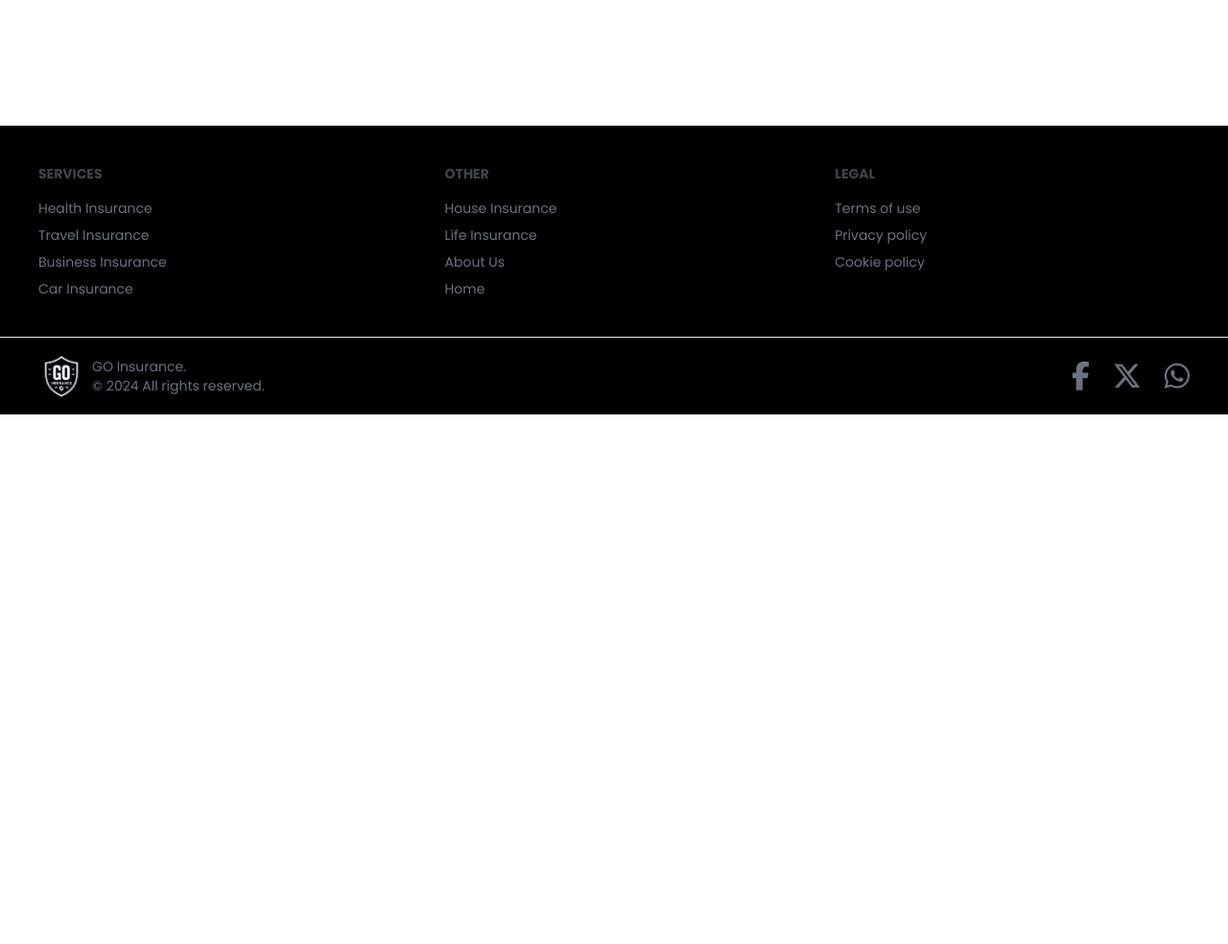
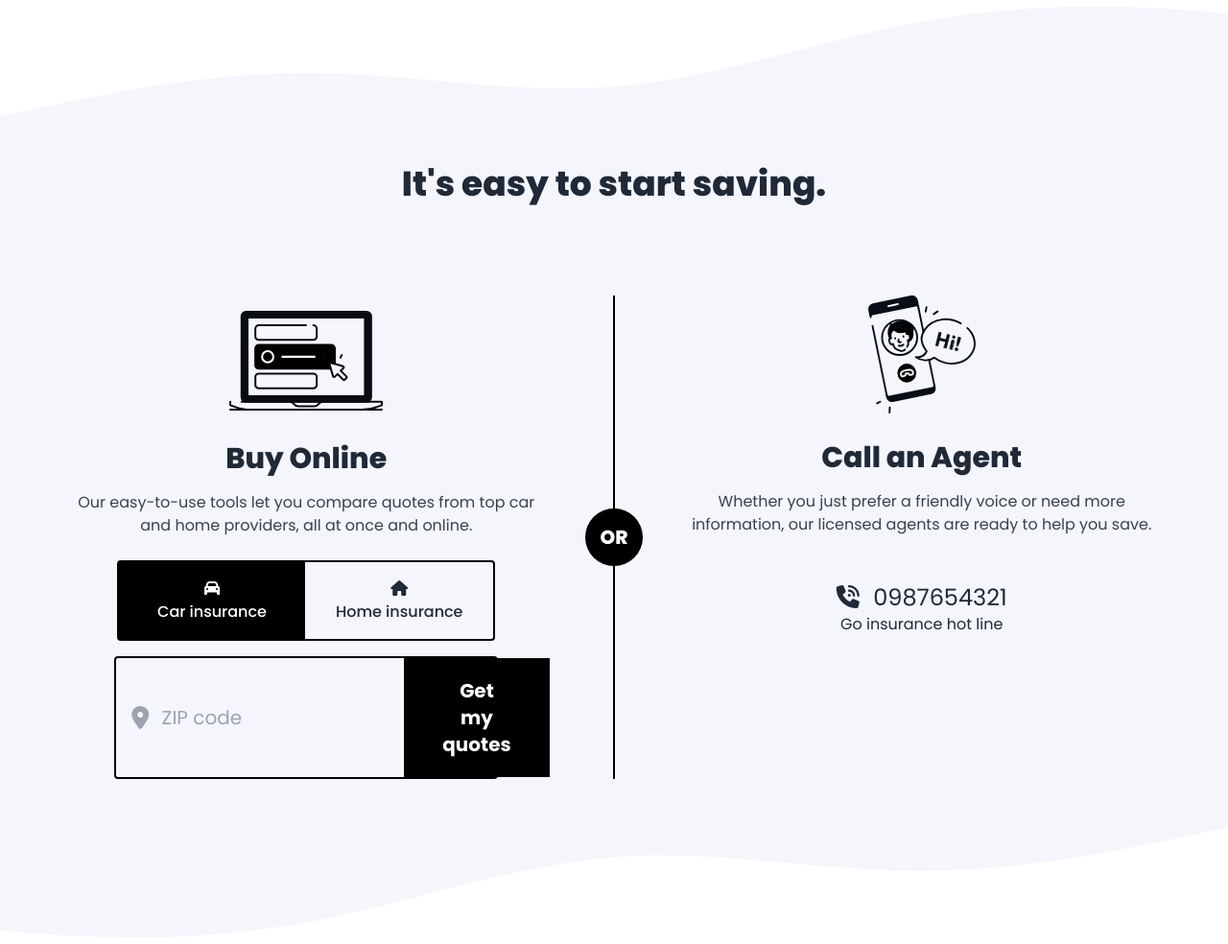
Before and after one commit to safinxr/bw-insurance, a plain HTML site: page index.html in a window 1280 px wide. Shown: the part 637-1621 px from the top of the page at 96% size. Before the commit the page ends 1069 px from the top, so only its background shows below. Drawn offline with nearby package versions, Linux system fonts and the light colour scheme; files whose address does not match are found by name.

Commit message:
It's easy to start saving section done

```diff
--- a/index.html
+++ b/index.html
@@ -36,6 +36,7 @@
       crossorigin="anonymous"
     ></script>
   </head>
+
   <body>
     <noscript
       ><iframe
@@ -155,16 +156,108 @@
 
     <!-- =========== Hero section ========== -->
     <header class="max-w-6xl mx-auto flex items-center">
-        <div class="flex-1">
-            <h1 class="text-5xl font-black leading-[1.4] uppercase">Insurance Coverage for Every Aspect of Your Life</h1>
-            <p class="text-lg mt-4 text-justify mr-4">We offers a large range of premium insurance packages at affordable prices. Start an online quote or have a representative call you back. It’s that simple.</p>
-            <button class="bg-black px-6 py-2 rounded text-white font-medium mt-8">Let's Get Started</button>
-            <button class="bg-black px-8 py-2 rounded text-white font-medium mt-8 ms-6">Get A Quote</button>
+      <div class="flex-1">
+        <h1 class="text-5xl font-black leading-[1.4] uppercase">
+          Insurance Coverage for Every Aspect of Your Life
+        </h1>
+        <p class="text-lg mt-4 text-justify mr-4">
+          We offers a large range of premium insurance packages at affordable
+          prices. Start an online quote or have a representative call you back.
+          It’s that simple.
+        </p>
+        <button class="bg-black px-6 py-2 rounded text-white font-medium mt-8">
+          Let's Get Started
+        </button>
+        <button
+          class="bg-black px-8 py-2 rounded text-white font-medium mt-8 ms-6"
+        >
+          Get A Quote
+        </button>
+      </div>
+      <div class="flex-1">
+        <img src="assets/image/home-banner.jpg" alt="" />
+      </div>
+    </header>
+
+    <main>
+      <!-- ========= It's easy to start saving ======== -->
+      <section class="">
+        <img src="assets/image/wt.svg" alt="" />
+        <div class="bg-[#f5f5fc]">
+          <div class="max-w-6xl mx-auto">
+            <h1 class="text-4xl font-black text-center pb-24">
+              It's easy to start saving.
+            </h1>
+            <!-- =======content box====== -->
+            <div class="grid grid-cols-11 gap-6">
+              <div class="col-span-5 flex flex-col items-center">
+                <img class="w-40 mt-4" src="assets/image/computer.svg" alt="" />
+                <h3 class="font-black mt-8 text-3xl">Buy Online</h3>
+                <p class="mt-4 text-center text-gray-700">
+                  Our easy-to-use tools let you compare quotes from top car and
+                  home providers, all at once and online.
+                </p>
+                <!-- From -->
+                <div class="flex border-2 border-black mt-6 rounded">
+                  <div
+                    class="py-4 px-8 text-center font-medium text-white bg-black"
+                  >
+                    <i class="fa-solid fa-car"></i>
+                    <p class="px-2">Car insurance</p>
+                  </div>
+                  <div class="py-4 px-8 text-center font-medium">
+                    <i class="fa-solid fa-house"></i>
+                    <p>Home insurance</p>
+                  </div>
+                </div>
+                <!-- ============ -->
+                <div
+                  class="flex border-2 border-black rounded w-[400px] justify-between mt-4"
+                >
+                  <div class="flex items-center gap-2 ">
+                    <i
+                      class="fa-solid fa-location-dot text-2xl ms-4 text-gray-400"
+                    ></i>
+                    <input
+                      class="bg-transparent outline-none text-xl"
+                      type="text"
+                      placeholder=" ZIP code"
+                    />
+                  </div>
+                  <button
+                    class="font-bold text-xl flex gap-2 items-center -ms-32 text-white bg-black px-10 py-5"
+                  >
+                    Get my quotes</i>
+                  </button>
+                </div>
+              </div>
+              <!-- OR ========== -->
+              <div class="col-span-1 flex flex-col items-center">
+                <div class="border border-black h-full"></div>
+                <p
+                  class="text-white bg-black p-4 rounded-full font-black text-xl"
+                >
+                  OR
+                </p>
+                <div class="border border-black h-full"></div>
+              </div>
+              <!-- OR ========== -->
+              <div class="col-span-5 flex flex-col items-center">
+                <img class="w-28" src="assets/image/phone.svg" alt="" />
+                <h3 class="font-black mt-7 text-3xl">Call an Agent</h3>
+                <p class="mt-4 text-center text-gray-700">
+                 Whether you just prefer a friendly voice or need more information, our licensed agents are ready to help you save.
+                </p>
+
+                <p class="font- text-2xl mt-12"><i class="fa-solid fa-phone-volume mr-2"></i> 0987654321</p>
+                <p>Go insurance hot line</p>
+              </div>
+            </div>
+          </div>
         </div>
-        <div class="flex-1">
-            <img src="assets/image/home-banner.jpg" alt="">
-        </div>
-    </header>
+        <img src="assets/image/wb.svg" alt="" />
+      </section>
+    </main>
 
     <!-- footer -->
     <footer class="footer p-10 mt-32 bg-black text-gray-500">
```
Also changed, not shown: assets/image/computer.svg (added), assets/image/phone.svg (added), assets/image/wb.svg (added), assets/image/wt.svg (added).
